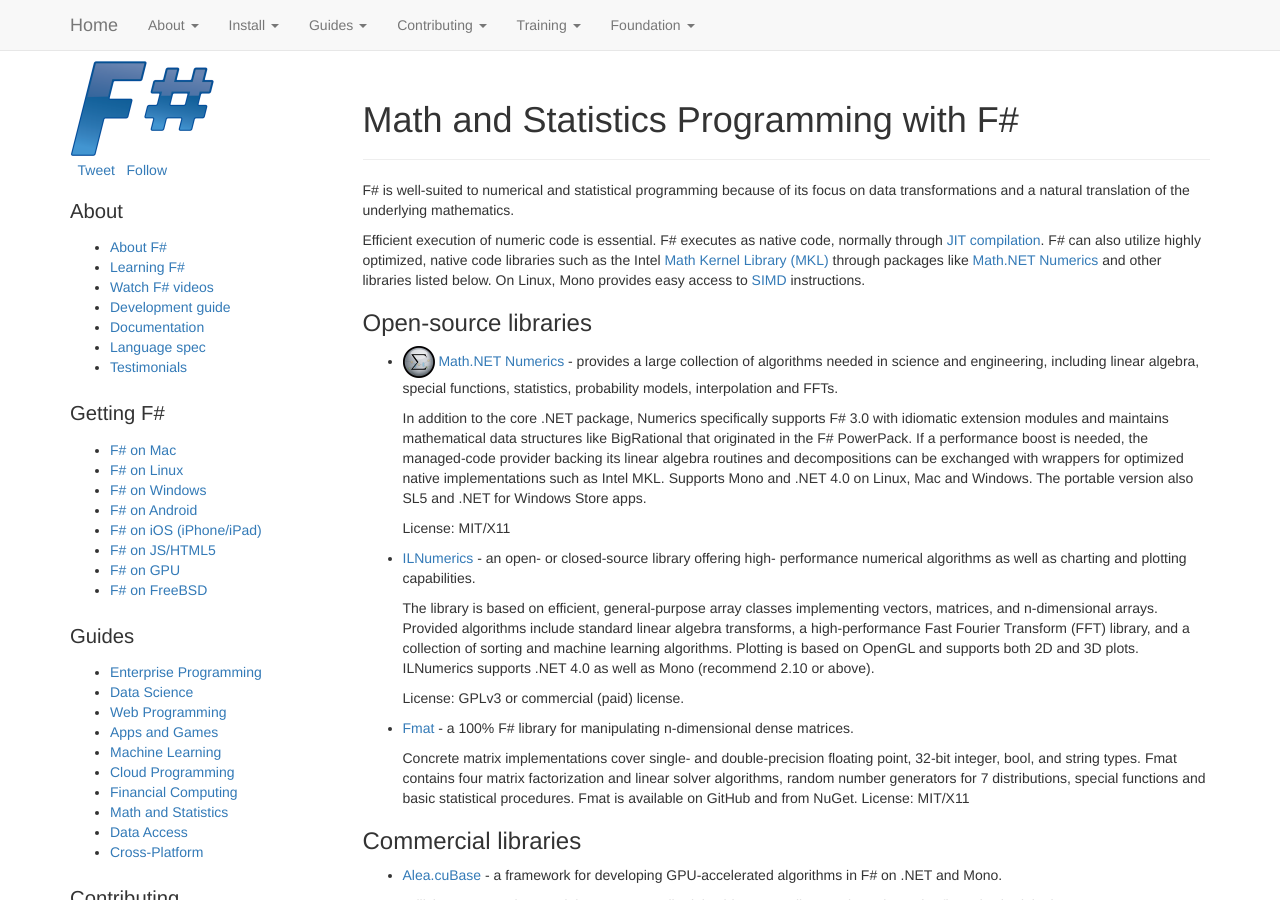
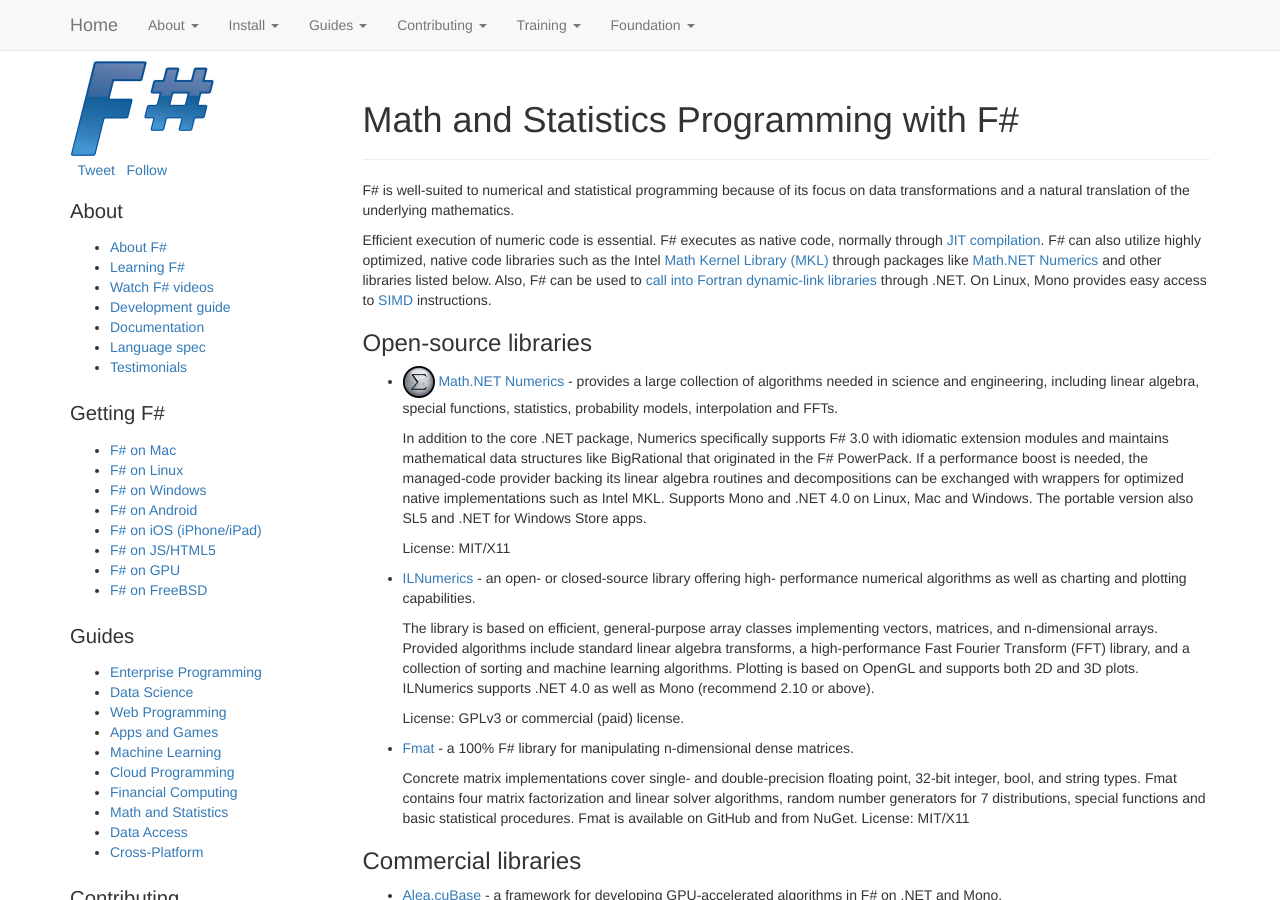
Before and after one commit to fsharp/fsharp.org, a Jekyll site: the page built from guides/math-and-statistics/index.md, in a window 1280 px wide and 900 px high. Built offline with Jekyll 4.4.1, drawn with Linux system fonts in a browser that asks for light colours; nearby versions of some CDN libraries; some web fonts are replaced; comment, search, counter and statistics services are not loaded.

Commit message:
updating index.md with fortran link
Updating links with blog post regarding use of F# to call into native Fortran dll via .NET's System.Runtime.InteropServices.DllImport.  Let me know if you'd like a cleaner F# only post for this. @time_to_eat

```diff
--- a/guides/math-and-statistics/index.md
+++ b/guides/math-and-statistics/index.md
@@ -12,7 +12,7 @@
 [JIT compilation](http://en.wikipedia.org/wiki/Just-in-time_compilation). F# can also utilize highly optimized, native code libraries such as the
 Intel [Math Kernel Library (MKL)](http://software.intel.com/en-us/intel-mkl)
 through packages like [Math.NET Numerics](http://numerics.mathdotnet.com/) and other
-libraries listed below. On Linux, Mono
+libraries listed below. Also, F# can be used to [call into Fortran dynamic-link libraries](http://www.letsthinkabout.us/post/calling-fortran-assemblies-from-net) through .NET. On Linux, Mono
 provides easy access to [SIMD](http://www.counity.at/blog/2011/hardware-acceleration-in-net-part-1-1-mono-simd-introduction/)
 instructions.
 
```
